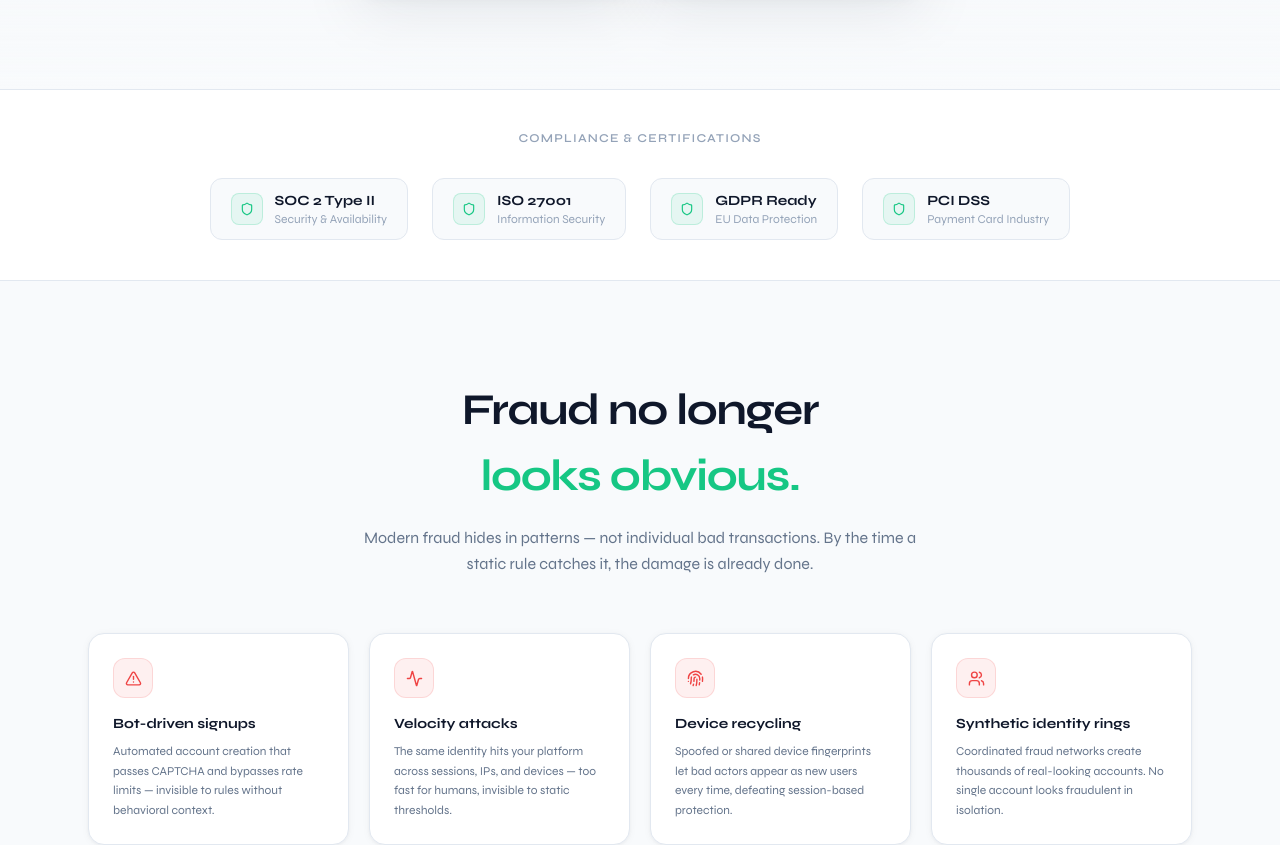
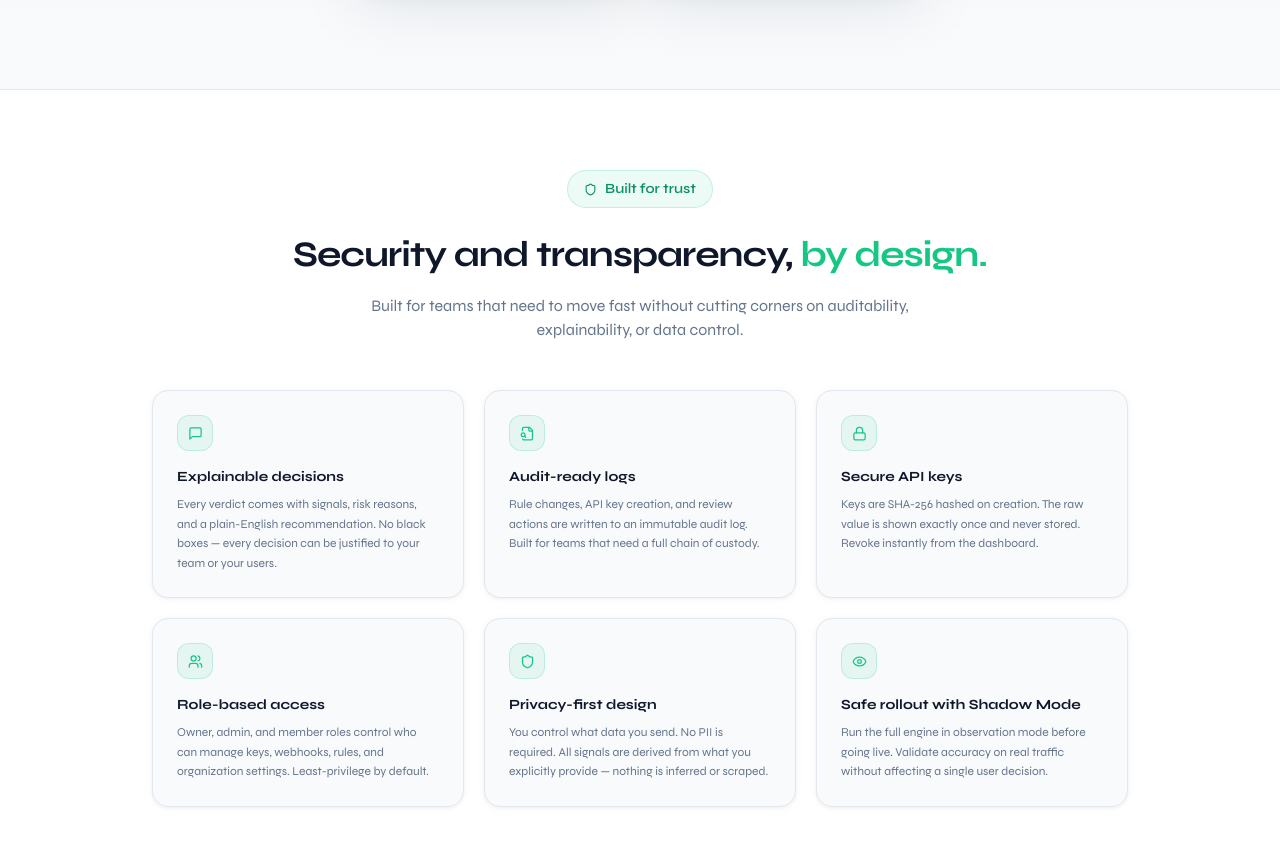
Before and after one commit to BlackKawa87/genuinux, a React (Vite) app: page / in a window 1280 px wide. Shown: the part 940-1785 px from the top of the page. Built offline with nearby package versions, Linux system fonts and the light colour scheme; no server answers.

Commit message:
chore: session sync 2026-05-19 18:14

```diff
--- a/src/pages/Demo.tsx
+++ b/src/pages/Demo.tsx
@@ -736,8 +736,8 @@ export default function Demo() {
           <div className="flex items-center justify-center gap-6 mt-10">
             {[
               '&lt; 50ms average latency',
-              '99.9% uptime SLA',
-              'GDPR compliant',
+              'Webhook signing with HMAC-SHA256',
+              'Designed for GDPR-aware teams',
               'No data stored in demo',
             ].map(t => (
               <span key={t} className="text-[11px] flex items-center gap-1.5" style={{ color: '#2D4057' }}>
--- a/src/pages/Landing.tsx
+++ b/src/pages/Landing.tsx
@@ -5,7 +5,7 @@ import {
   Cpu, Fingerprint, FileSearch, Lock, Globe, ChevronRight,
   ShoppingCart, Gamepad2, Landmark, Coins, MonitorSmartphone,
   UserCheck, LogIn, CreditCard, ArrowLeftRight, MousePointerClick,
-  Menu, X, BookOpen, Terminal, Users,
+  Menu, X, BookOpen, Terminal, Users, Eye, MessageSquare,
 } from 'lucide-react'
 
 const C = {
@@ -175,7 +175,7 @@ const TEAMS = [
     icon: Terminal,
     role: 'Engineering',
     tagline: 'One integration. Everything included.',
-    features: ['Single API endpoint, any language', 'Webhook delivery with HMAC signatures', 'API key management + usage tracking', 'Under 50ms p95, 99.9% target uptime'],
+    features: ['Single API endpoint, any language', 'Webhook signing with HMAC-SHA256', 'API key management + usage tracking', 'Explainable signals for every decision'],
   },
 ]
 
@@ -218,11 +218,37 @@ const BLOG_POSTS = [
     desc:  'A step-by-step guide to writing, testing, and deploying custom rules without touching your production code.' },
 ]
 
-const CERTS = [
-  { label: 'SOC 2 Type II', sub: 'Security & Availability'  },
-  { label: 'ISO 27001',     sub: 'Information Security'     },
-  { label: 'GDPR Ready',    sub: 'EU Data Protection'       },
-  { label: 'PCI DSS',       sub: 'Payment Card Industry'    },
+const TRUST_CARDS = [
+  {
+    icon: MessageSquare,
+    title: 'Explainable decisions',
+    desc: 'Every verdict comes with signals, risk reasons, and a plain-English recommendation. No black boxes — every decision can be justified to your team or your users.',
+  },
+  {
+    icon: FileSearch,
+    title: 'Audit-ready logs',
+    desc: 'Rule changes, API key creation, and review actions are written to an immutable audit log. Built for teams that need a full chain of custody.',
+  },
+  {
+    icon: Lock,
+    title: 'Secure API keys',
+    desc: 'Keys are SHA-256 hashed on creation. The raw value is shown exactly once and never stored. Revoke instantly from the dashboard.',
+  },
+  {
+    icon: Users,
+    title: 'Role-based access',
+    desc: 'Owner, admin, and member roles control who can manage keys, webhooks, rules, and organization settings. Least-privilege by default.',
+  },
+  {
+    icon: Shield,
+    title: 'Privacy-first design',
+    desc: 'You control what data you send. No PII is required. All signals are derived from what you explicitly provide — nothing is inferred or scraped.',
+  },
+  {
+    icon: Eye,
+    title: 'Safe rollout with Shadow Mode',
+    desc: 'Run the full engine in observation mode before going live. Validate accuracy on real traffic without affecting a single user decision.',
+  },
 ]
 
 export default function Landing() {
@@ -372,24 +398,34 @@ export default function Landing() {
           style={{ background: `linear-gradient(to bottom, transparent, ${C.bg})` }} />
       </section>
 
-      {/* ── Certifications ──────────────────────────────────── */}
+      {/* ── Built for trust ─────────────────────────────────── */}
       <section style={{ background: C.surface, borderTop: `1px solid ${C.border}`, borderBottom: `1px solid ${C.border}` }}>
-        <div className="max-w-5xl mx-auto px-6 py-10">
-          <p className="text-xs font-semibold uppercase tracking-widest text-center mb-8" style={{ color: C.textMut }}>
-            Compliance & Certifications
-          </p>
-          <div className="flex flex-wrap items-center justify-center gap-6">
-            {CERTS.map((c, i) => (
-              <div key={i} className="flex items-center gap-3 px-5 py-3 rounded-xl"
-                style={{ border: `1px solid ${C.border}`, background: C.bg }}>
-                <div className="w-8 h-8 rounded-lg flex items-center justify-center"
+        <div className="max-w-5xl mx-auto px-6 py-20">
+          <div className="text-center mb-12">
+            <div className="inline-flex items-center gap-2 px-4 py-2 rounded-full text-sm font-semibold mb-5"
+              style={{ background: C.trustBg, border: `1px solid ${C.trustBd}`, color: C.trustT }}>
+              <Shield size={13} />
+              Built for trust
+            </div>
+            <h2 className="font-bold mb-3"
+              style={{ fontSize: 'clamp(1.75rem, 3.5vw, 2.25rem)', letterSpacing: '-0.03em', color: C.text }}>
+              Security and transparency,
+              <span style={{ color: C.trust }}> by design.</span>
+            </h2>
+            <p className="text-base max-w-xl mx-auto" style={{ color: C.textSec }}>
+              Built for teams that need to move fast without cutting corners on auditability, explainability, or data control.
+            </p>
+          </div>
+          <div className="grid md:grid-cols-3 gap-5">
+            {TRUST_CARDS.map((card, i) => (
+              <div key={i} className="p-6 rounded-2xl"
+                style={{ background: C.bg, border: `1px solid ${C.border}`, boxShadow: C.shadow }}>
+                <div className="w-9 h-9 rounded-xl flex items-center justify-center mb-4"
                   style={{ background: C.trustBg, border: `1px solid ${C.trustBd}` }}>
-                  <Shield size={14} style={{ color: C.trust }} />
+                  <card.icon size={15} style={{ color: C.trust }} />
                 </div>
-                <div>
-                  <p className="text-sm font-bold" style={{ color: C.text }}>{c.label}</p>
-                  <p className="text-xs" style={{ color: C.textMut }}>{c.sub}</p>
-                </div>
+                <h3 className="text-sm font-bold mb-2" style={{ color: C.text }}>{card.title}</h3>
+                <p className="text-xs leading-relaxed" style={{ color: C.textSec }}>{card.desc}</p>
               </div>
             ))}
           </div>
```
Also changed, not shown: 1 other file (tests, documents, lock files or other folders).
